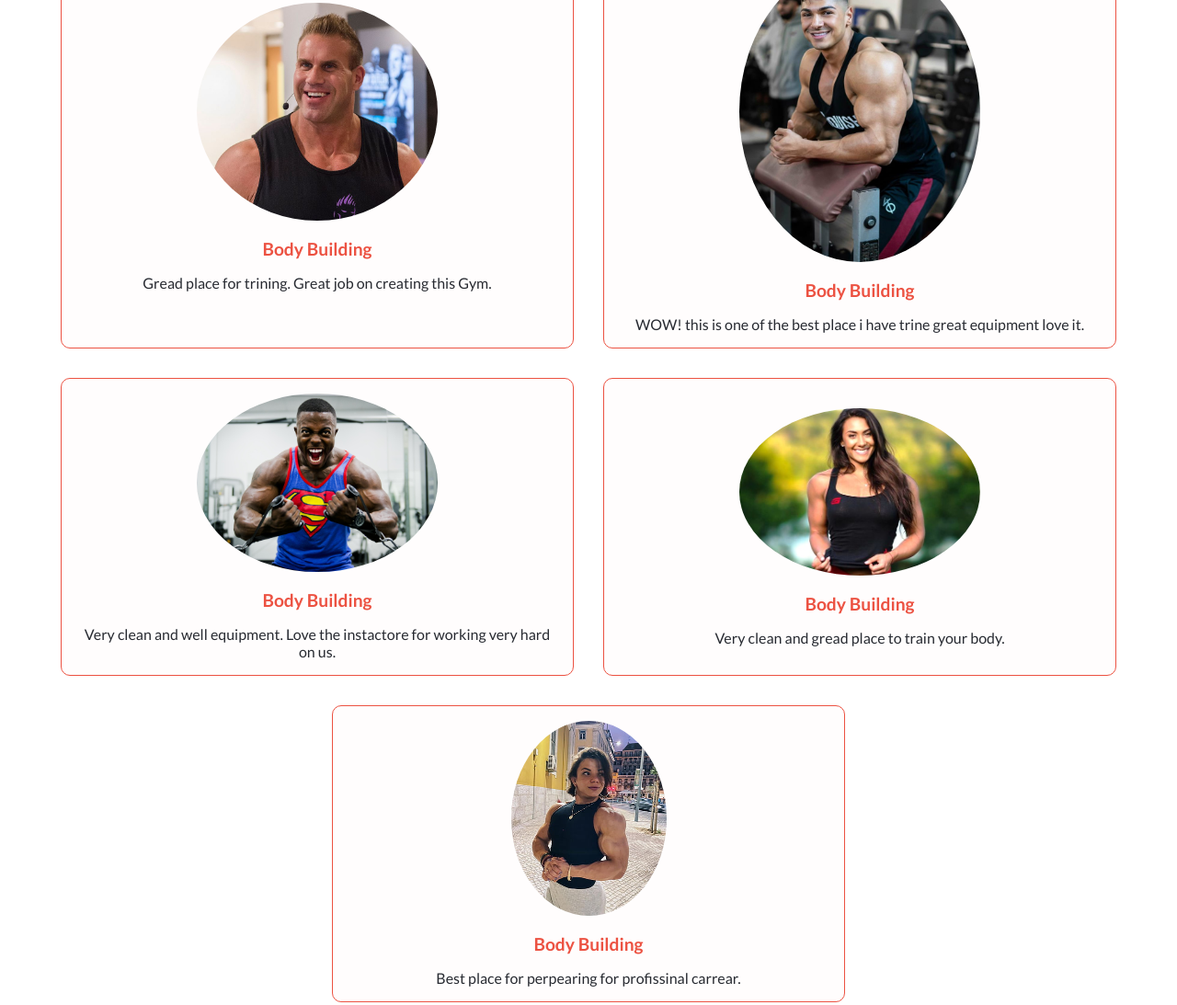
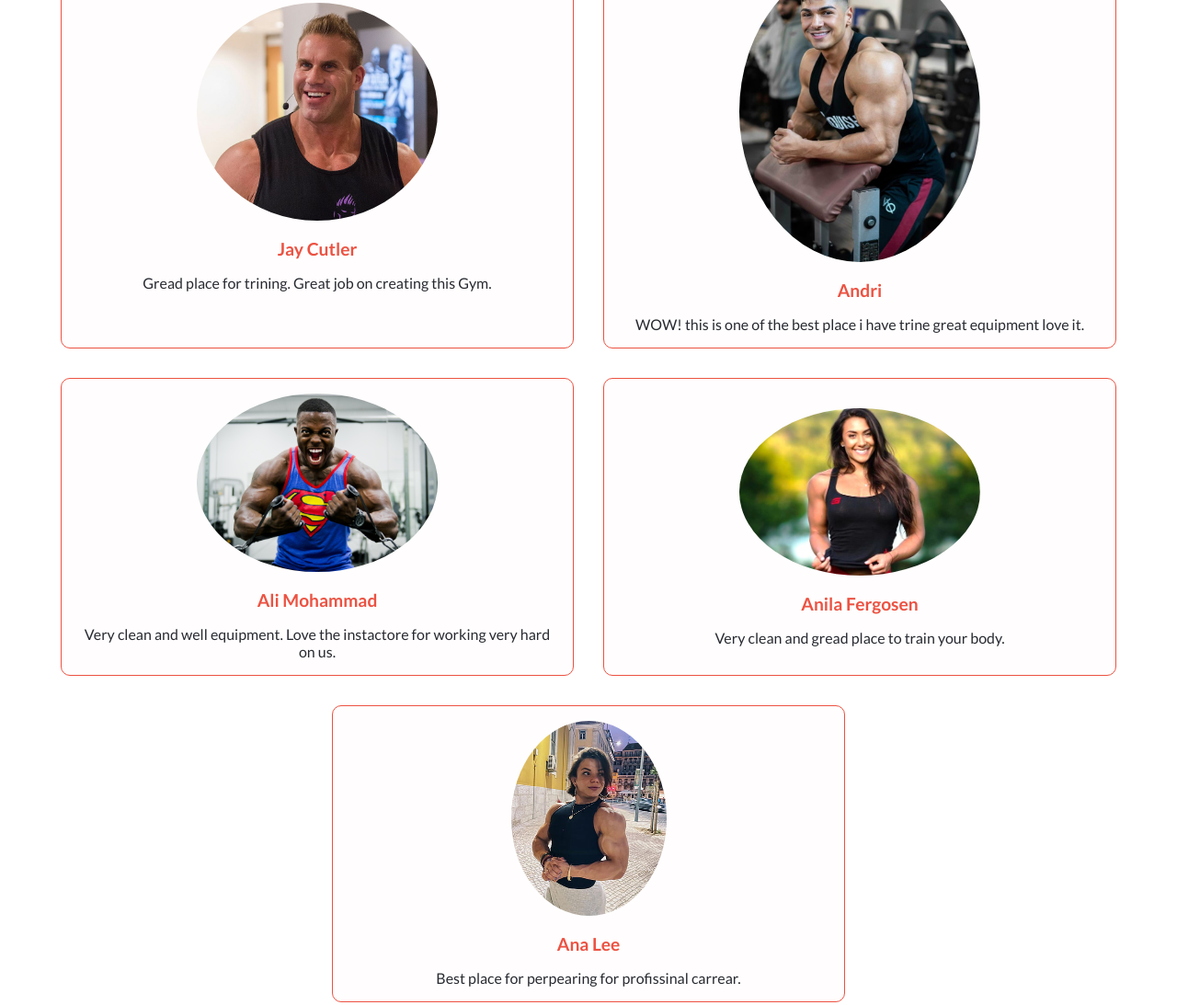
Before and after one commit to Hidar37/gym-project, a website: page index.html in a window 1280 px wide. Shown: the part 1473-2566 px from the top of the page at 92% size. Drawn offline with Linux system fonts and the light colour scheme.

Commit message:
Feature Speaker Section added completely in index page.

```diff
--- a/index.html
+++ b/index.html
@@ -97,11 +97,10 @@
         <div class="card-image">
           <img src="source/images/jay-cutler.jpg" alt="">
         </div>
-        <div class="card-header">
-          Body Building
+        <div class="card-header" id="card-header-1">
         </div>
         <div class="card-body">
-          <p>Gread place for trining. Great job on creating this Gym.</p>
+          <p id="card-body-1"></p>
         </div>
       </div>
       <!-- Card-2 -->
@@ -109,11 +108,10 @@
         <div class="card-image">
           <img src="source/images/andri.jpg" alt="">
         </div>
-        <div class="card-header">
-          Body Building
+        <div class="card-header" id="card-header-2">
         </div>
         <div class="card-body">
-          <p>WOW! this is one of the best place i have trine great equipment love it.</p>
+          <p id="card-body-2"></p>
         </div>
       </div>
       <!-- Card-3 -->
@@ -121,11 +119,10 @@
         <div class="card-image">
           <img src="source/images/body.jpg" alt="">
         </div>
-        <div class="card-header">
-          Body Building
+        <div class="card-header" id="card-header-3">
         </div>
         <div class="card-body">
-          <p>Very clean and well equipment. Love the instactore for working very hard on us.</p>
+          <p id="card-body-3"></p>
         </div>
       </div>
       <!-- Card-4 -->
@@ -133,11 +130,10 @@
         <div class="card-image">
           <img src="source/images/women2.jpg" alt="">
         </div>
-        <div class="card-header">
-          Body Building
+        <div class="card-header" id="card-header-4">
         </div>
         <div class="card-body">
-          <p>Very clean and gread place to train your body.</p>
+          <p id="card-body-4"></p>
         </div>
       </div>
       <!-- Card-5 -->
@@ -145,11 +141,11 @@
         <div class="card-image">
           <img src="source/images/women1.jpg" alt="">
         </div>
-        <div class="card-header">
-          Body Building
+        <div class="card-header" id="card-header-5">
+
         </div>
         <div class="card-body">
-          <p>Best place for perpearing for profissinal carrear.</p>
+          <p id="card-body-5"></p>
         </div>
       </div>
     </div>
@@ -182,6 +178,7 @@
   </footer>
   <!-- Humbarger Menu JS -->
   <script src="source/js/humbarger.js"></script>
+  <script src="source/js/feature-speaker.js"></script>
 </body>
 
 </html>
--- /dev/null
+++ b/source/js/feature-speaker.js
@@ -0,0 +1,29 @@
+/* eslint-disable linebreak-style */
+/* eslint-disable no-plusplus */
+const data = [
+  {
+    cardHeader: 'Jay Cutler',
+    cardText: 'Gread place for trining. Great job on creating this Gym.',
+  },
+  {
+    cardHeader: 'Andri',
+    cardText: 'WOW! this is one of the best place i have trine great equipment love it.',
+  },
+  {
+    cardHeader: 'Ali Mohammad',
+    cardText: 'Very clean and well equipment. Love the instactore for working very hard on us.',
+  },
+  {
+    cardHeader: 'Anila Fergosen',
+    cardText: 'Very clean and gread place to train your body.',
+  },
+  {
+    cardHeader: 'Ana Lee',
+    cardText: 'Best place for perpearing for profissinal carrear.',
+  },
+];
+
+for (let x = 0; x < data.length; x++) {
+  document.getElementById(`card-header-${x + 1}`).textContent = data[x].cardHeader;
+  document.getElementById(`card-body-${x + 1}`).textContent = data[x].cardText;
+}
```
